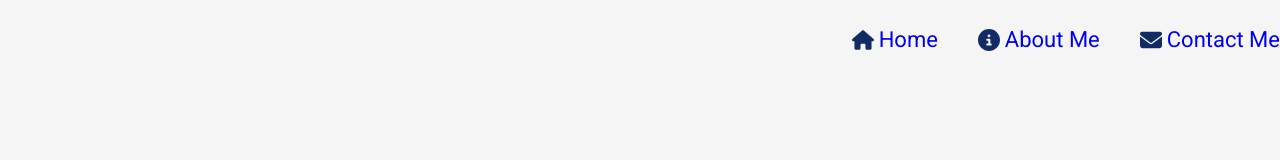
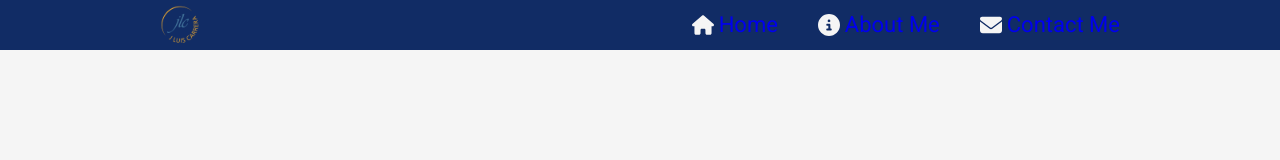
Before and after one commit to DesNDev22/portfolio, a plain HTML site: page index.html in a window 1280 px wide. Drawn offline with Linux system fonts and the light colour scheme.

Commit message:
Added blocks and containers

```diff
--- a/css/styles.css
+++ b/css/styles.css
@@ -1,6 +1,6 @@
 :root {
   --color-primary: #112c65;
-  --color-secondary: #00d9ff;
+  --color-secondary: #1e4bad;
   --color-accent: #ff3400;
   --color-heading: #112c65;
   --color-body-font: #132e67;
@@ -110,6 +110,65 @@ a {
   text-decoration: none;
 }
 
+ul {
+  margin: 0;
+}
+
+/* Icons */
+.icon {
+  fill: var(--color-primary);
+  height: 1.8rem;
+  width: 1.8rem;
+}
+
+@media screen and (min-width: 700px) {
+  .icon {
+    width: 2.4rem;
+    height: 2.4rem;
+  }
+}
+
+@media screen and (min-width: 1024px) {
+  .icon {
+    width: 2.8rem;
+    height: 2.8rem;
+  }
+}
+
+/* Containers */
+.block {
+  padding: 0 2rem;
+}
+
+.block--primary,
+.block--gradient {
+  color: var(--color-background);
+}
+
+.block--primary {
+  background-color: var(--color-primary);
+}
+
+.block--primary .icon {
+  fill: var(--color-background);
+}
+
+.block--gradient {
+  background-image: linear-gradient(
+    to bottom,
+    var(--color-primary),
+    var(--color-secondary)
+  );
+}
+
+.block--gradient .icon {
+  fill: var(--color-background);
+}
+.container {
+  max-width: 960px;
+  margin: 0 auto;
+}
+
 /* Lists */
 .list {
   list-style: disc;
@@ -165,27 +224,6 @@ a {
 
 .btn--secondary:visited {
   color: var(--color-primary);
-}
-
-/* Icons */
-.icon {
-  fill: var(--color-primary);
-  height: 1.8rem;
-  width: 1.8rem;
-}
-
-@media screen and (min-width: 700px) {
-  .icon {
-    width: 2.4rem;
-    height: 2.4rem;
-  }
-}
-
-@media screen and (min-width: 1024px) {
-  .icon {
-    width: 2.8rem;
-    height: 2.8rem;
-  }
 }
 
 /* Grids */
@@ -254,11 +292,17 @@ a {
 }
 
 /* Menu lists */
-/* TODO move .nav to general nav when putting navigations bar together */
-/* .nav {
+.nav {
   display: flex;
-  height: 7rem;
-} */
+  height: 5rem;
+  align-items: center;
+}
+
+.logo {
+  height: 4rem;
+  width: 4rem;
+  /* height: 100%; */
+}
 
 .nav__list {
   align-items: center;
@@ -280,13 +324,13 @@ a {
   color: var(--color-primary);
 }
 
-.nav__list-item .icon {
-  width: 3rem;
-  height: 3rem;
+.nav__list-item span {
+  display: none;
 }
 
-.nav__list-item span {
-  display: none;
+.nav__list-item .icon {
+  height: 2.2rem;
+  width: 2.2rem;
 }
 
 /***** Hover effect menu *****/
--- a/index.html
+++ b/index.html
@@ -14,6 +14,9 @@
     <link rel="stylesheet" href="css/styles.css" />
   </head>
   <body>
+    <div class="block block--primary">
+      <section class="container nav">
+        <img src="./images/logo.png" alt="logo" class="logo">
         <ul class="nav__list">
           <li class="nav__list-item">
             <a href="#" class="nav__list-aRef">
@@ -39,7 +42,9 @@
               <span>Contact Me</span>
             </a>
           </li>
-    </ul>
+
+      </section></ul>
+    </div>
     <script src="./js/main.js"></script>
   </body>
 </html>
```
Also changed, not shown: images/logo.png (added). Lines whose indentation alone changed are shown as unchanged.
